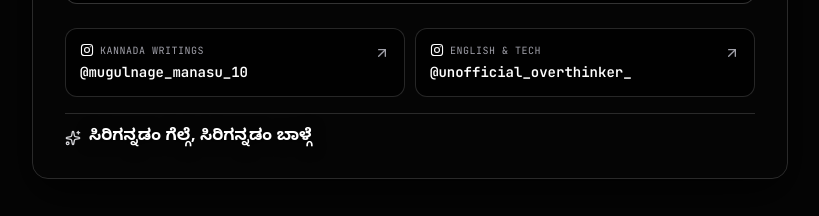
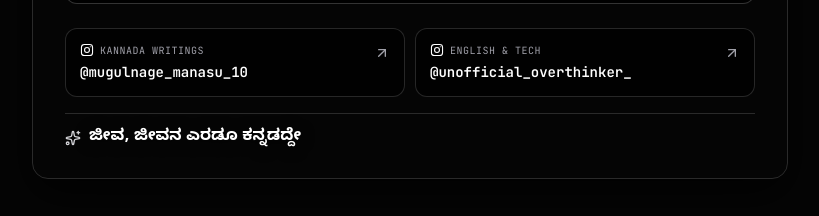
Before and after one commit to suhas-hoskere/portfolio, a React (Vite) app: page / in a window 1280 px wide. Shown: the part 3680-3896 px from the top of the page, without its empty margins (48-867 px from the left). Built offline with nearby package versions, Linux system fonts and the light colour scheme.

Commit message:
Update Kannada signature line to Suhas's custom quote

```diff
--- a/src/components/FlightMissionOverlays.tsx
+++ b/src/components/FlightMissionOverlays.tsx
@@ -439,7 +439,7 @@ export const FlightMissionOverlays: React.FC<FlightMissionOverlaysProps> = React
                 <div className="pt-3 border-t border-white/15 flex items-center">
                   <span className="font-kannada text-sm sm:text-base font-semibold text-white flex items-center gap-2">
                     <Sparkles className="w-4 h-4 text-zinc-300 shrink-0" />
-                    <span>ಸಿರಿಗನ್ನಡಂ ಗೆಲ್ಗೆ, ಸಿರಿಗನ್ನಡಂ ಬಾಳ್ಗೆ</span>
+                    <span>ಜೀವ, ಜೀವನ ಎರಡೂ ಕನ್ನಡದ್ದೇ</span>
                   </span>
                 </div>
               </div>
```
